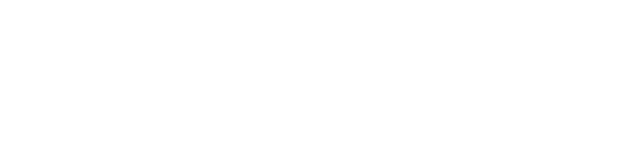
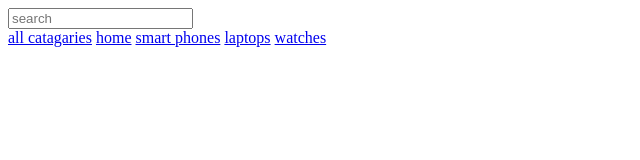
Before and after one commit to Zainabbilal123/mobile-website, a plain HTML site: page index.html in a window 1280 px wide. Shown: the whole page, without its empty margins (0-640 px from the left). Drawn offline with Linux system fonts and the light colour scheme.

Commit message:
navbar created

```diff
--- a/index.html
+++ b/index.html
@@ -6,6 +6,28 @@
     <title>mobile website</title>
 </head>
 <body>
+    <header>
+        <div class="nav-bar">
+            <div class="nav-logo"></div>
+            <div class="nav-search">
+                <input type="search" placeholder="search">
+                <i></i>
+            </div>
+            <div class="nav-like"></div>
+            <div class="nav-cart"></div>
+        </div>
+    </header>
+    <div class="navbar-option">
+        <a href="#">all catagaries</a>
+        <a href="#">home</a>
+        <a href="#">smart phones</a>
+        <a href="#">laptops</a>
+        <a href="#">watches</a>
+        <img class="nav-img">
+    </div>
+    <div class="smart-phones">
+
+    </div>
 
 </body>
 </html>
```
